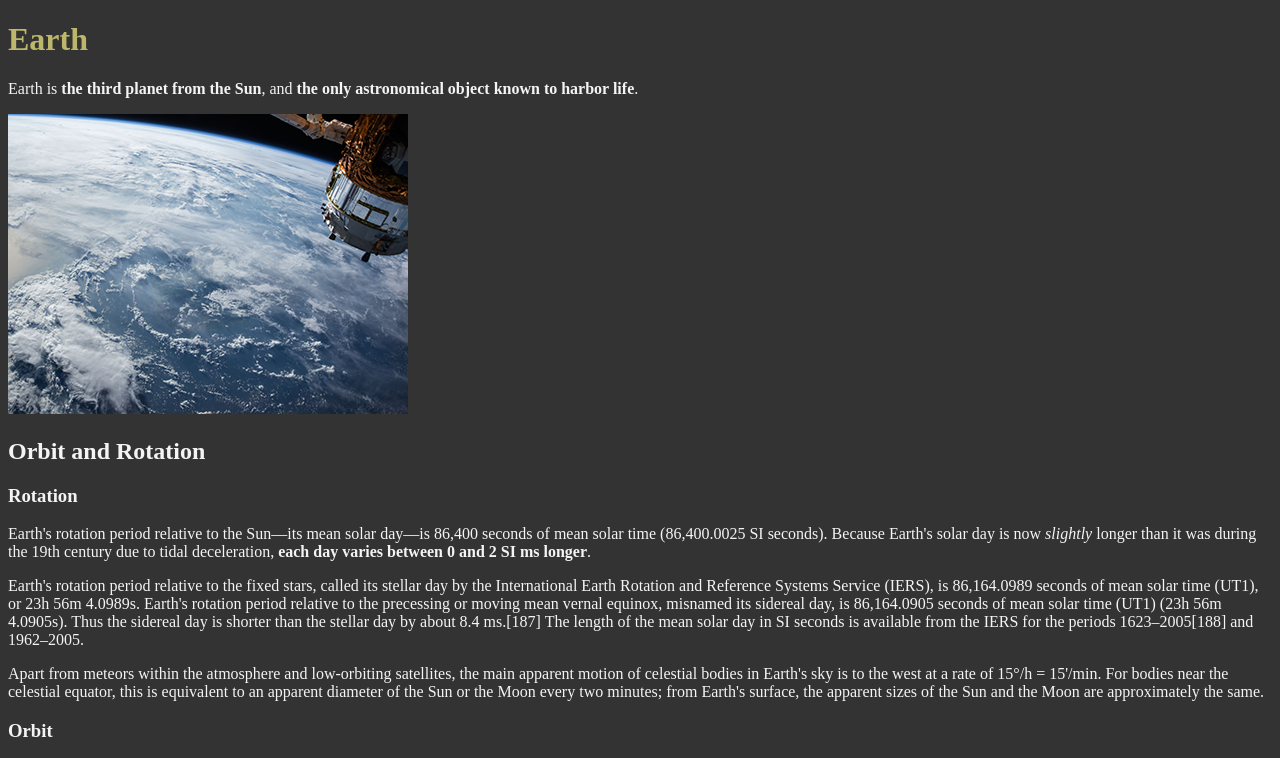
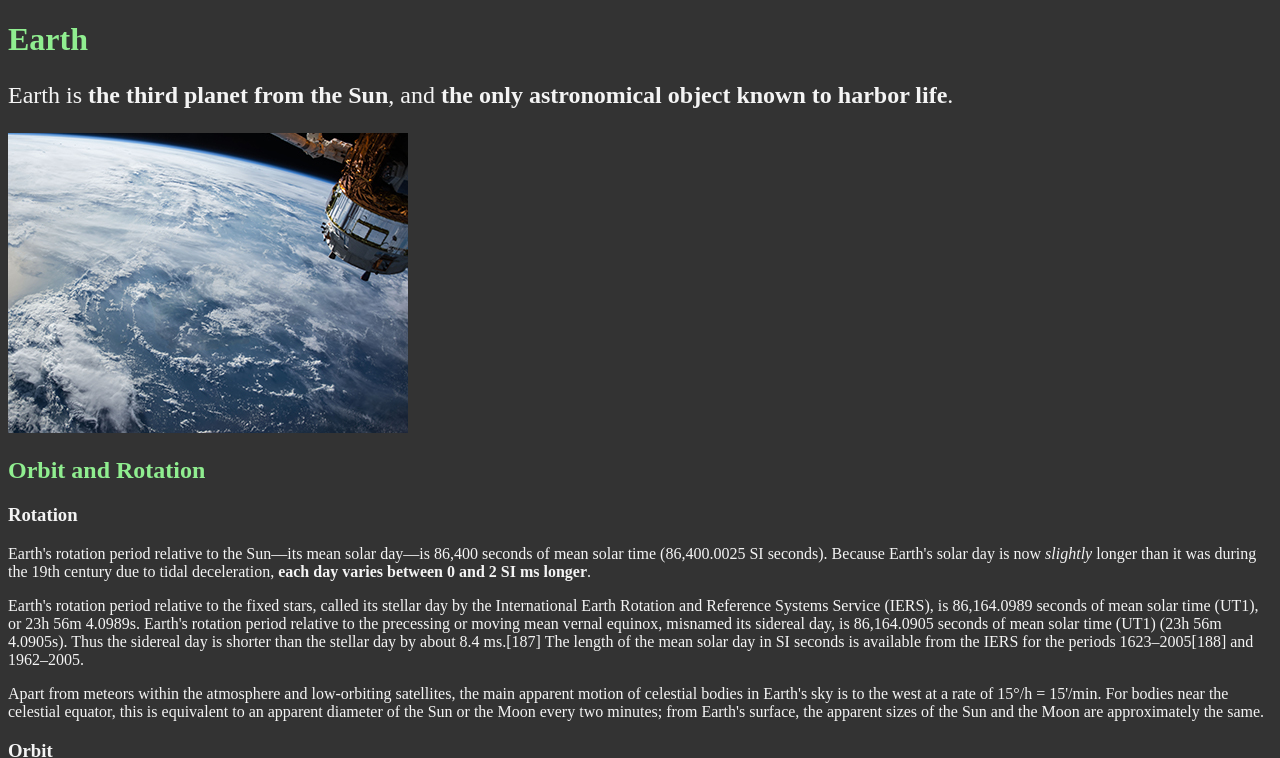
Before and after one commit to bofur24/FrontEnd-Career, a plain HTML site: page Module-2/Project-1/Practice/earth.html in a window 1280 px wide. Shown: the top 758 px of the page. Drawn offline with Linux system fonts and the light colour scheme.

Commit message:
Classes and IDs

```diff
--- a/Module-2/Project-1/Practice/css/style.css
+++ b/Module-2/Project-1/Practice/css/style.css
@@ -7,6 +7,14 @@ a {
     color: darksalmon;
 }
 
-h1 {
-    color: darkkhaki;
+.intro {
+    font-size: 24px;
 }
+
+.earth-title {
+    color: lightgreen;
+}
+
+.mars-title {
+    color: lightsalmon;
+}
--- a/Module-2/Project-1/Practice/earth.html
+++ b/Module-2/Project-1/Practice/earth.html
@@ -21,10 +21,10 @@
         -->
     </head>
     <body>
-        <h1>Earth</h1>
-        <p>Earth is <strong>the third planet from the Sun</strong>, and <strong>the only astronomical object known to harbor life</strong>.</p>
+        <h1 class="earth-title">Earth</h1>
+        <p class="intro">Earth is <strong>the third planet from the Sun</strong>, and <strong>the only astronomical object known to harbor life</strong>.</p>
         <img src="images/earth.jpg" alt="the planet earth from space">
-        <h2>Orbit and Rotation</h2>
+        <h2 class="earth-title">Orbit and Rotation</h2>
         <h3>Rotation</h3>
         <p>Earth's rotation period relative to the Sun—its mean solar day—is 86,400 seconds of mean solar time (86,400.0025 SI seconds). Because Earth's solar day is now <em>slightly</em> longer than it was during the 19th century due to tidal deceleration, <strong>each day varies between 0 and 2 SI ms longer</strong>.</p>
         <p>Earth's rotation period relative to the fixed stars, called its stellar day by the International Earth Rotation and Reference Systems Service (IERS), is 86,164.0989 seconds of mean solar time (UT1), or 23h 56m 4.0989s. Earth's rotation period relative to the precessing or moving mean vernal equinox, misnamed its sidereal day, is 86,164.0905 seconds of mean solar time (UT1) (23h 56m 4.0905s). Thus the sidereal day is shorter than the stellar day by about 8.4 ms.[187] The length of the mean solar day in SI seconds is available from the IERS for the periods 1623–2005[188] and 1962–2005.</p>
@@ -32,7 +32,7 @@
         <h3>Orbit</h3>
         <p>Earth orbits the Sun at an average distance of about 150 million km (93 million mi) every 365.2564 mean solar days, or one sidereal year. This gives an apparent movement of the Sun eastward with respect to the stars at a rate of about 1°/day, which is one apparent Sun or Moon diameter every 12 hours. Due to this motion, on average it takes 24 hours—a solar day—for Earth to complete a full rotation about its axis so that the Sun returns to the meridian. The orbital speed of Earth averages about 29.78 km/s (107,200 km/h; 66,600 mph), which is fast enough to travel a distance equal to Earth's diameter, about 12,742 km (7,918 mi), in seven minutes, and the distance to the Moon, 384,000 km (239,000 mi), in about 3.5 hours.</p>
         <p>The Moon and Earth orbit a common barycenter every 27.32 days relative to the background stars. When combined with the Earth–Moon system's common orbit around the Sun, the period of the synodic month, from new moon to new moon, is 29.53 days. Viewed from the celestial north pole, the motion of Earth, the Moon, and their axial rotations are all counterclockwise. Viewed from a vantage point above the north poles of both the Sun and Earth, Earth orbits in a counterclockwise direction about the Sun. The orbital and axial planes are not precisely aligned: Earth's axis is tilted some 23.44 degrees from the perpendicular to the Earth–Sun plane (the ecliptic), and the Earth–Moon plane is tilted up to ±5.1 degrees against the Earth–Sun plane. Without this tilt, there would be an eclipse every two weeks, alternating between lunar eclipses and solar eclipses.</p>
-        <h2>Navigation</h2>
+        <h2 class="earth-title">Navigation</h2>
         <ul>
             <li><a href="practice2.html">back home</a></li>
             <li><a href="mars.html">about mars</a></li>
```
Also changed, not shown: Module-2/Project-1/Practice/mars.html (+4 -4 lines).
